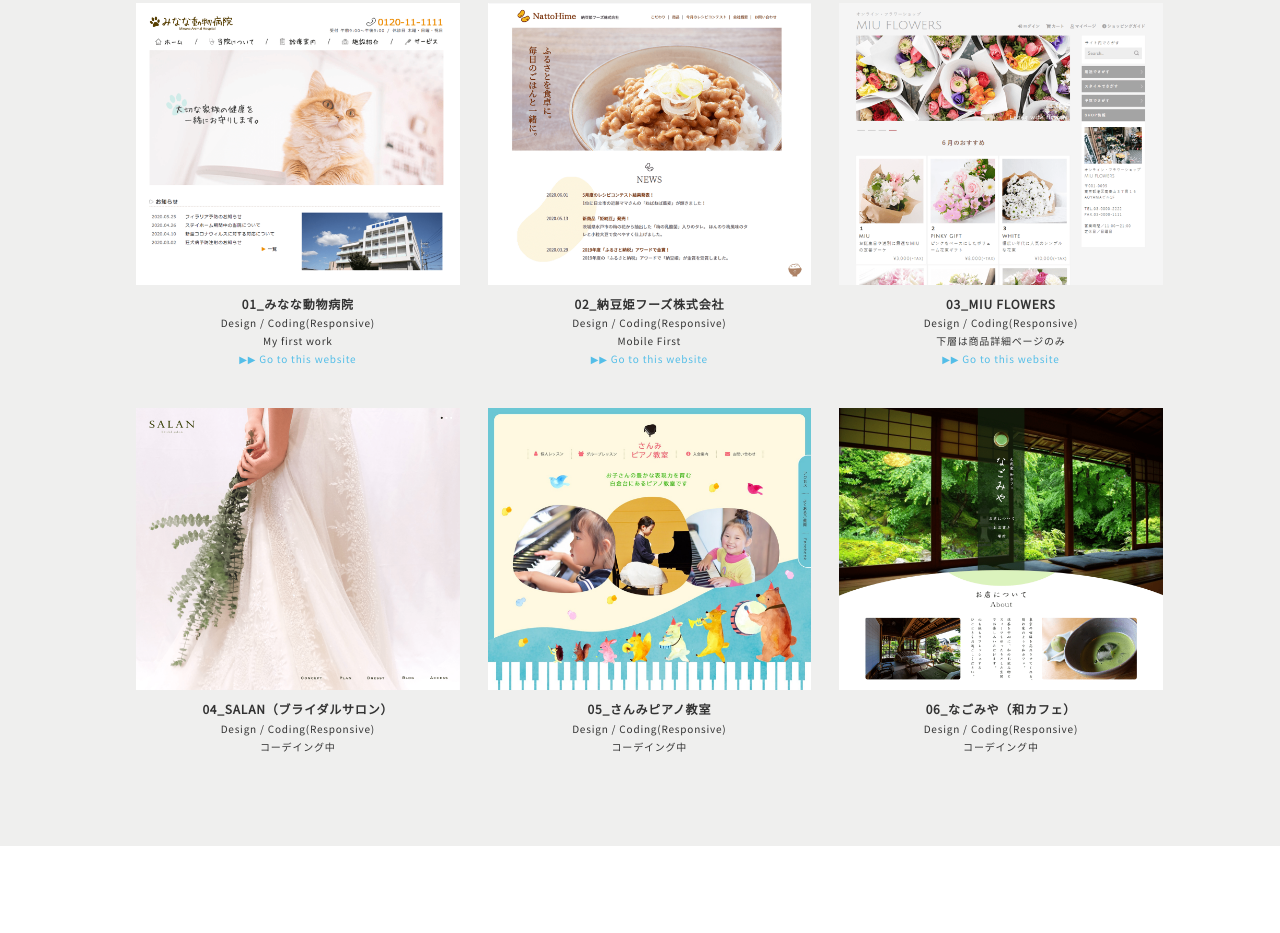
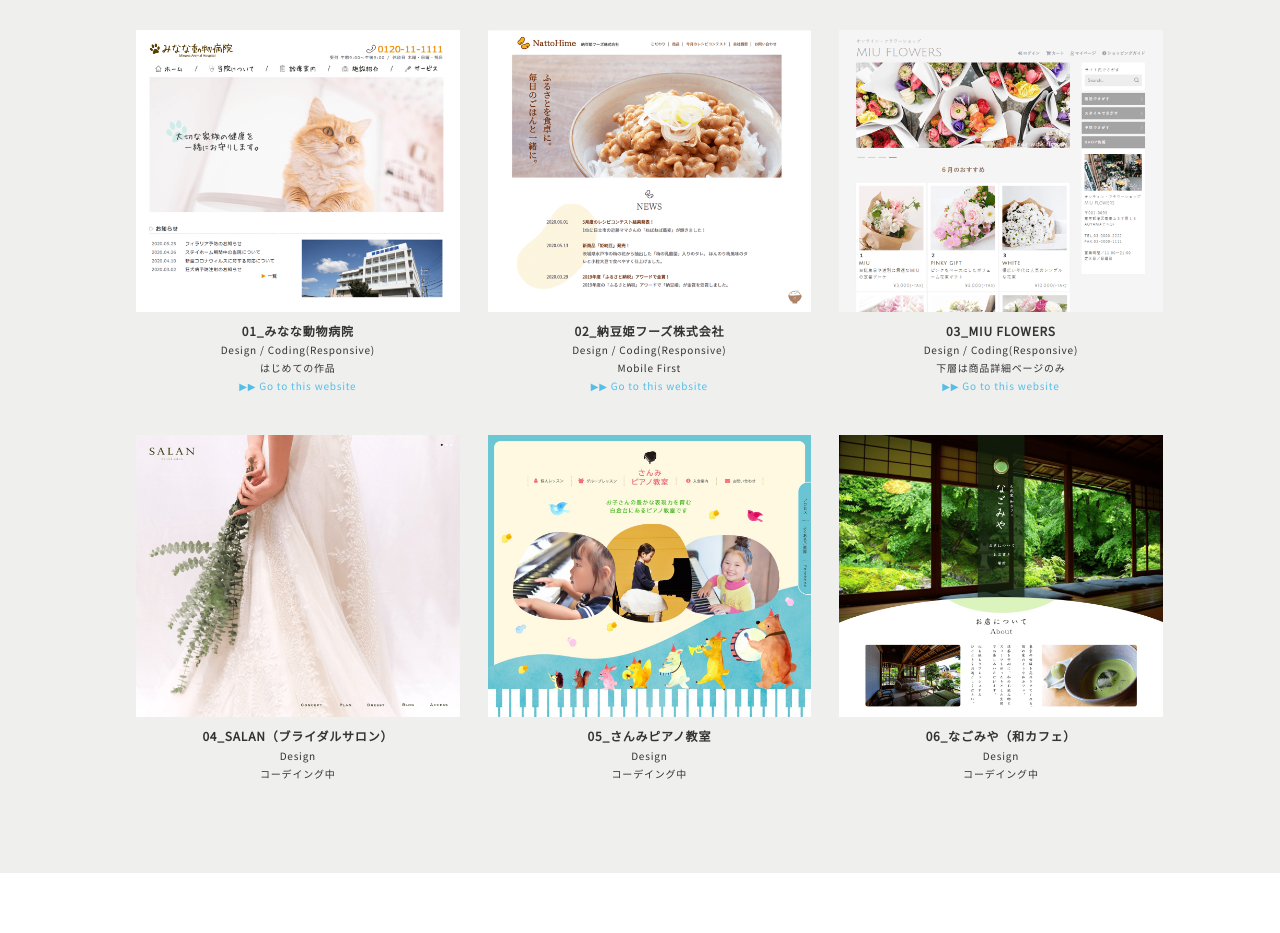
Before and after one commit to Violet773/Violet773.github.io, a plain HTML site: page index.html in a window 1280 px wide. Shown: the part 1555-2488 px from the top of the page. Drawn offline with nearby package versions, Linux system fonts and the light colour scheme; a web font is replaced by a local one.

Commit message:
change about text

```diff
--- a/index.html
+++ b/index.html
@@ -71,7 +71,7 @@
                 </p>
                 <p>
                   ０からスタートし２カ月間WEBデザインのスクールを受講し、デザインとコーディングを一通り学びました。受講期間中にオリジナルサイトを２つ作成し、
-                  その後も続けて作品を制作しています。コーデイング中のものも含め下記「<span class="spin-font">WORKS</span>」にてご紹介します。
+                  その後も続けて作品を制作しています。コーデイング中のもの（デザインのみ）も含め下記「<span class="spin-font">WORKS</span>」にてご紹介します。
                 </p>
                 <p>
                   未経験ですが、さらにスキルアップをしながら、きちんと目的を果たす実質的なWEBデザインをして貢献したいと思います！
@@ -101,7 +101,7 @@
                 </a>
                 <figcaption class="works-body">
                   <div class="works-title">01_みなな動物病院</div>
-                  <div class="works-text">Design / Coding(Responsive) <br> My first work</div>
+                  <div class="works-text">Design / Coding(Responsive) <br>はじめての作品</div>
                   <div class="works-url"><a class="works-url-link" href="https://Violet773.github.io/AnimalHospital-site" target="_blank">▶▶ Go to this website</a>
                   </div>
                 </figcaption>
@@ -134,7 +134,7 @@
                 </a>
                 <figcaption class="works-body">
                   <div class="works-title">04_SALAN（ブライダルサロン）</div>
-                  <div class="works-text">Design / Coding(Responsive)<br>コーデイング中</div>
+                  <div class="works-text">Design<br>コーデイング中</div>
                   <!--<div class="works-url">coding now</div>-->
                 </figcaption>
               </figure>
@@ -144,7 +144,7 @@
                 </a>
                 <figcaption class="works-body">
                   <div class="works-title">05_さんみピアノ教室</div>
-                  <div class="works-text">Design / Coding(Responsive)<br>コーデイング中</div>
+                  <div class="works-text">Design<br>コーデイング中</div>
                   <!--<div class="works-url">coding now</div>-->
                 </figcaption>
               </figure>
@@ -154,7 +154,7 @@
                 </a>
                 <figcaption class="works-body">
                   <div class="works-title">06_なごみや（和カフェ）</div>
-                  <div class="works-text">Design / Coding(Responsive)<br>コーデイング中</div>
+                  <div class="works-text">Design<br>コーデイング中</div>
                   <!--<div class="works-url">coding now</div>-->
                 </figcaption>
               </figure>
```
